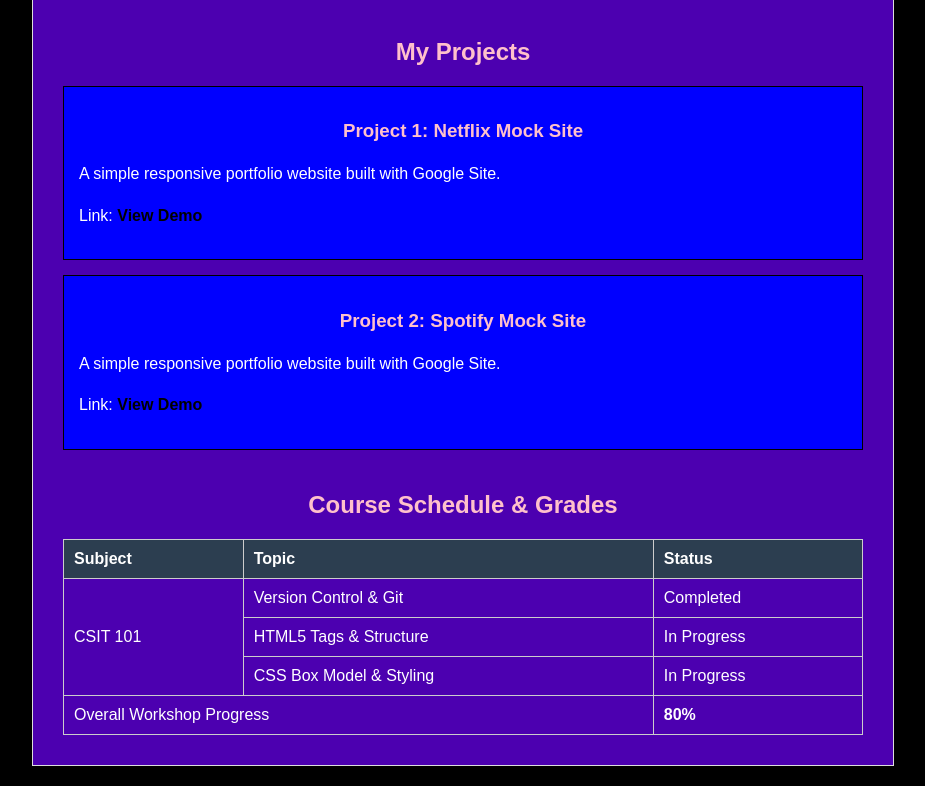
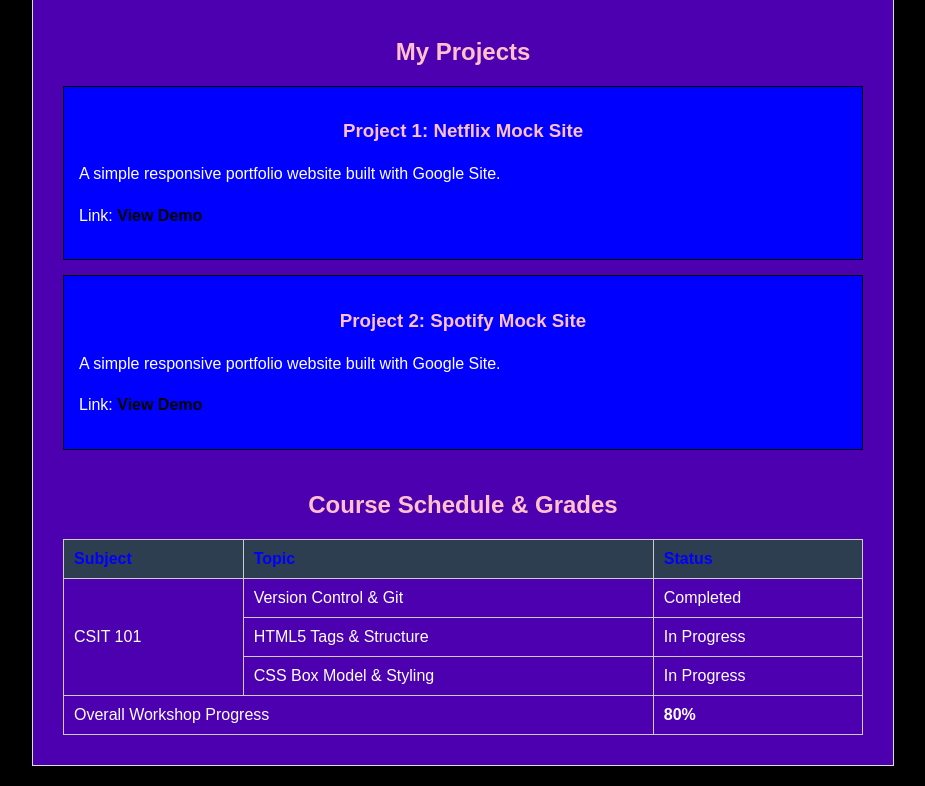
Before and after one commit to gzaldivar-bot/csit-web-finals-2026, a plain HTML site: page index.html in a window 1280 px wide. In both pictures the pointer is over the element 640 px from the left and 1495 px from the top of the page. Shown: the part 937-1723 px from the top of the page, without its empty margins (177-1102 px from the left). Drawn offline with Linux system fonts and the light colour scheme.

Commit message:
Update styles.css

```diff
--- a/styles.css
+++ b/styles.css
@@ -90,11 +90,11 @@ td {
 
 th {
   background-color: #2c3e50;
-  color: white;
+  color: blue;
 }
 
 
 /* Table row lights up on hover pseudo-selector */
 tr:hover {
-  background-color: #e8f4fc;
+  background-color: #0000FF;
 }
```
